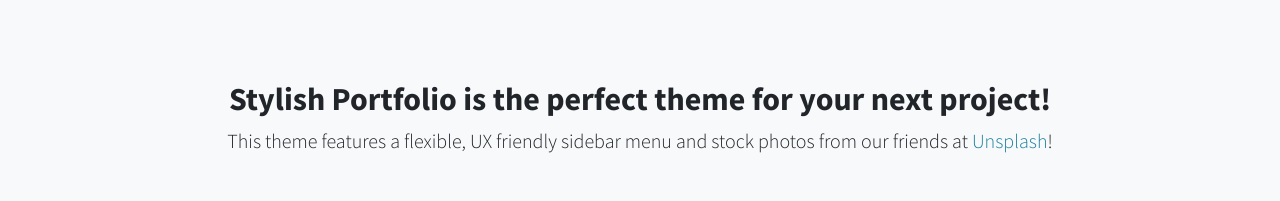
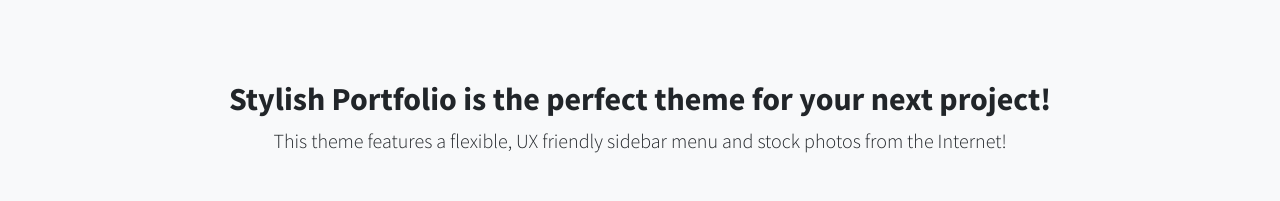
Before and after one commit to shivanshupadhyay/portfolio, a plain HTML site: page index.html in a window 1280 px wide. Shown: the part 840-1041 px from the top of the page. Drawn offline with nearby package versions, Linux system fonts and the light colour scheme.

Commit message:
Update index.html
Update 1.0.1

```diff
--- a/index.html
+++ b/index.html
@@ -40,7 +40,7 @@
             <div class="row">
                 <div class="col-lg-10 mx-auto">
                     <h2>Stylish Portfolio is the perfect theme for your next project!</h2>
-                    <p class="lead mb-5"><span>This theme features a flexible, UX friendly sidebar menu and stock photos from our friends at&nbsp;</span><a href="https://unsplash.com/">Unsplash</a><span>!</span></p><a class="btn btn-dark btn-xl js-scroll-trigger" role="button"
+                    <p class="lead mb-5"><span>This theme features a flexible, UX friendly sidebar menu and stock photos from the Internet!</span></p><a class="btn btn-dark btn-xl js-scroll-trigger" role="button"
                         href="#services" data-bs-hover-animate="bounce">What We Offer</a></div>
             </div>
         </div>
```
